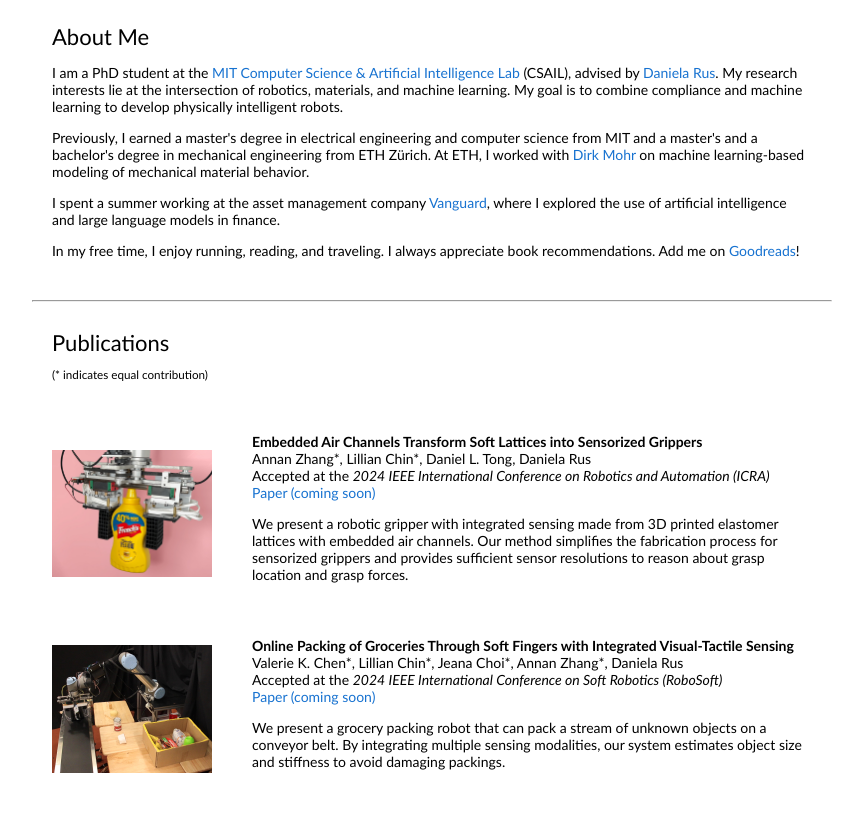
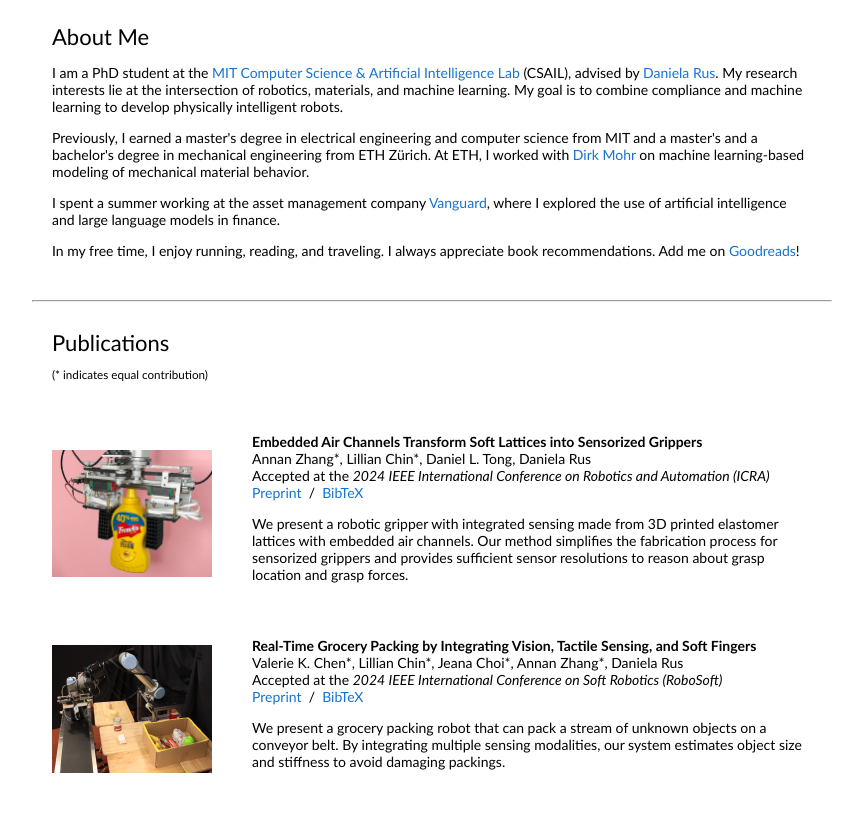
Before and after one commit to Wenyue24/wenyuezou0, a plain HTML site: page index.html in a window 1280 px wide. Shown: the part 291-1112 px from the top of the page, without its empty margins (208-1071 px from the left). Drawn offline with Linux system fonts and the light colour scheme.

Commit message:
Added ICRA '24 and RoboSoft '24 preprints

```diff
--- a/index.html
+++ b/index.html
@@ -129,7 +129,9 @@
                   <br>
                   Accepted at the <em>2024 IEEE International Conference on Robotics and Automation (ICRA)</em>
                   <br>
-                  <a href="mailto:hi@annanzhang.com">Paper (coming soon)</a>
+                  <a href="data/pdf/zhang2024embedded.pdf">Preprint</a> &nbsp/&nbsp
+                  <a
+                    href="https://raw.githubusercontent.com/annan-zhang/annan-zhang.github.io/main/data/bib/zhang2024embedded.bib">BibTeX</a>
                   <p>
                     We present a robotic gripper with integrated sensing made from 3D printed elastomer lattices with
                     embedded air channels. Our method simplifies the fabrication process for sensorized grippers and
@@ -141,17 +143,19 @@
 
               <tr>
                 <td style="padding:20px;width:25%;vertical-align:middle">
-                  <a href="data/img/chen2024online.jpg"><img src="data/img/chen2024online.jpg" style="width:100%"></a>
+                  <a href="data/img/chen2024real.jpg"><img src="data/img/chen2024real.jpg" style="width:100%"></a>
                 </td>
                 <td style="padding:20px;width:75%;vertical-align:middle">
-                  <papertitle>Online Packing of Groceries Through Soft Fingers with Integrated Visual-Tactile Sensing
+                  <papertitle>Real-Time Grocery Packing by Integrating Vision, Tactile Sensing, and Soft Fingers
                   </papertitle>
                   <br>
                   Valerie K. Chen*, Lillian Chin*, Jeana Choi*, Annan Zhang*, Daniela Rus
                   <br>
                   Accepted at the <em>2024 IEEE International Conference on Soft Robotics (RoboSoft)</em>
                   <br>
-                  <a href="mailto:hi@annanzhang.com">Paper (coming soon)</a>
+                  <a href="data/pdf/chen2024real.pdf">Preprint</a> &nbsp/&nbsp
+                  <a
+                    href="https://raw.githubusercontent.com/annan-zhang/annan-zhang.github.io/main/data/bib/chen2024real.bib">BibTeX</a>
                   <p>
                     We present a grocery packing robot that can pack a stream of unknown objects on a conveyor belt. By
                     integrating multiple sensing modalities, our system estimates object size and stiffness to avoid
```
Also changed, not shown: data/img/chen2024real.jpg (renamed from data/img/chen2024online.jpg), 4 other files.
